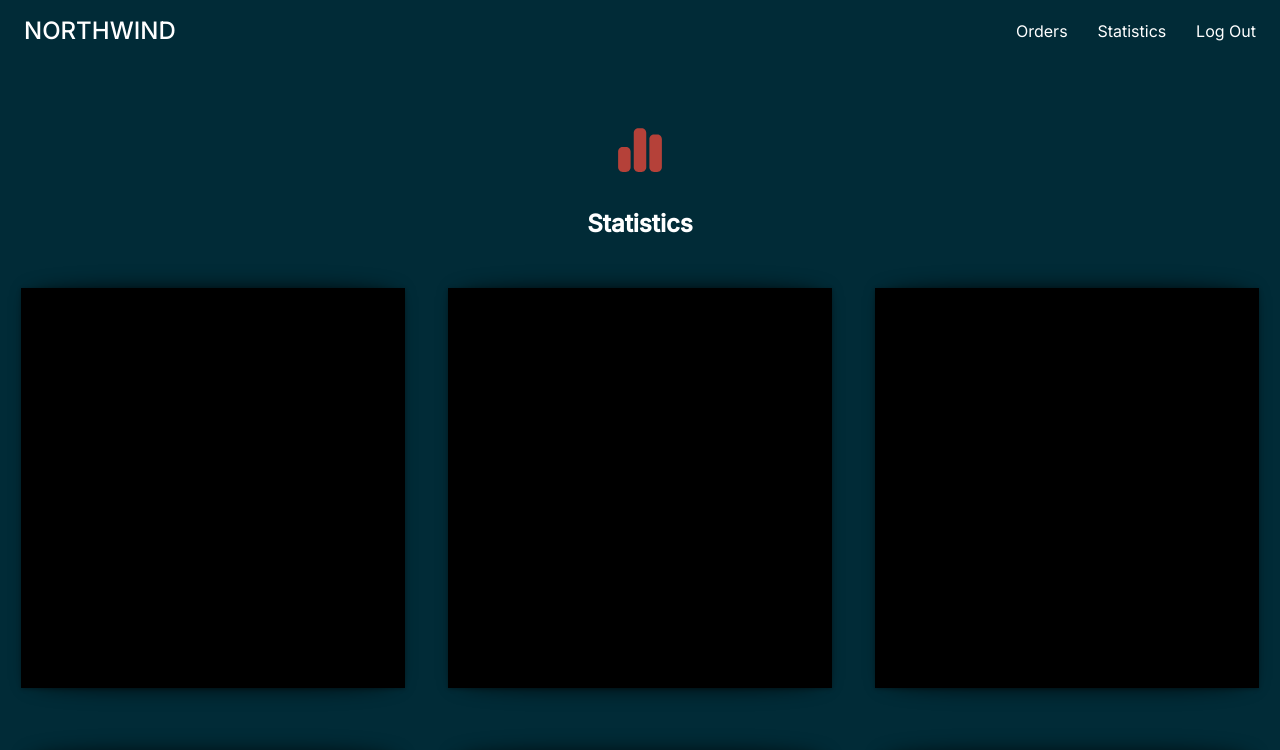
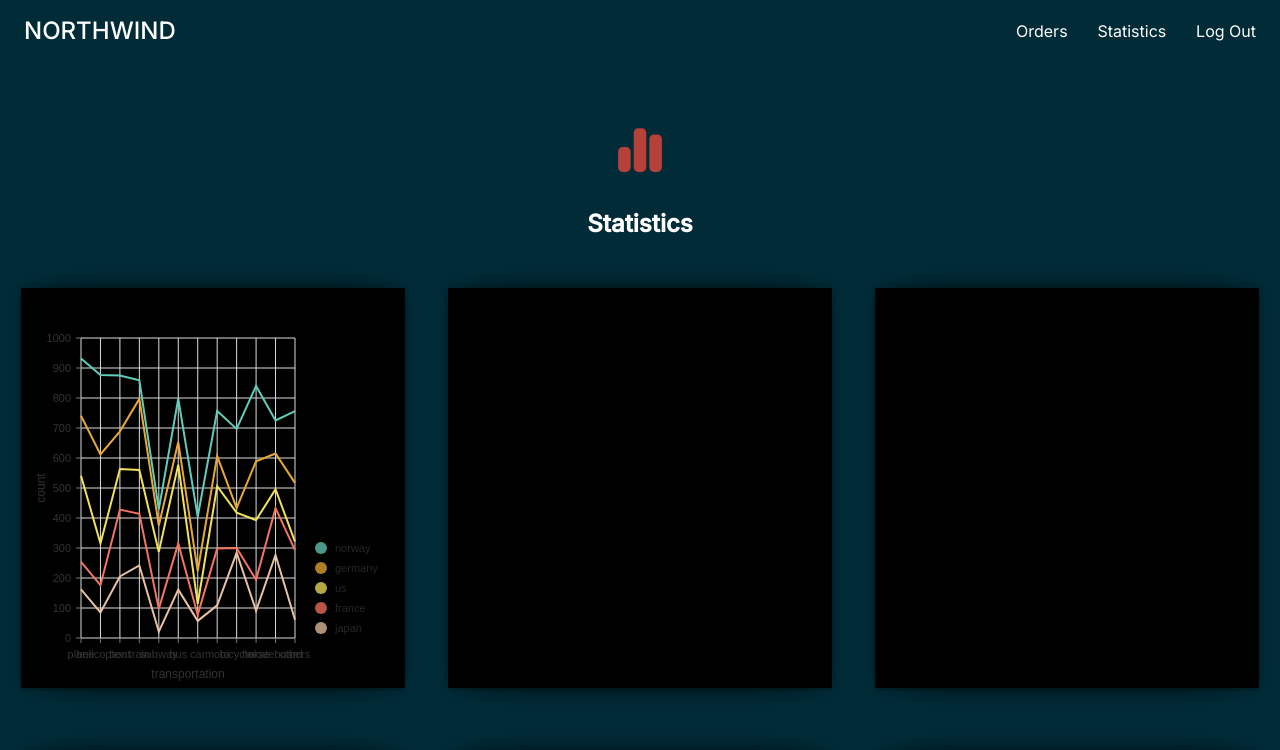
Before and after one commit to elessartech/northwind-dashboard, a React (Create React App) app in the folder frontend/: page /statistics in a window 1280 px wide. Shown: the top 750 px of the page. Built offline with nearby package versions, Linux system fonts and the light colour scheme; no server answers.

Commit message:
made chart visible on page

```diff
--- a/frontend/package.json
+++ b/frontend/package.json
@@ -7,6 +7,9 @@
     "@fortawesome/free-regular-svg-icons": "^6.3.0",
     "@fortawesome/free-solid-svg-icons": "^6.3.0",
     "@fortawesome/react-fontawesome": "^0.2.0",
+    "@nivo/bar": "^0.83.0",
+    "@nivo/core": "^0.83.0",
+    "@nivo/line": "^0.83.0",
     "@testing-library/jest-dom": "^5.14.1",
     "@testing-library/react": "^14.0.0",
     "@testing-library/user-event": "^13.2.1",
--- a/frontend/src/StatisticsPage/index.tsx
+++ b/frontend/src/StatisticsPage/index.tsx
@@ -3,6 +3,7 @@ import styled from "styled-components";
 import Navigation from "../components/Navigation";
 import { FontAwesomeIcon } from "@fortawesome/react-fontawesome";
 import { faChartSimple } from "@fortawesome/free-solid-svg-icons";
+import LineAreaChart from "../components/charts/LargeAreaChart";
 
 const Wrapper = styled.section`
   margin: 5em auto 0 auto;
@@ -37,34 +38,38 @@ const StatisticsGridWrapper = styled.div`
 const StatisticsGridItem = styled.div`
   background: black;
   width: 90%;
+  max-width: 600px;
   height: 400px;
   margin: 2em auto;
-  -webkit-box-shadow:0 1px 4px rgba(0, 0, 0, 0.3), 0 0 40px rgba(0, 0, 0, 0.1) inset;
-  -moz-box-shadow:0 1px 4px rgba(0, 0, 0, 0.3), 0 0 40px rgba(0, 0, 0, 0.1) inset;
-  box-shadow:0 1px 4px rgba(0, 0, 0, 0.3), 0 0 40px rgba(0, 0, 0, 0.1) inset;
-  position:relative;
-  &:before, &:after {
-    content:"";
-    position:absolute;
-    z-index:-1;
-    -webkit-box-shadow:0 0 20px rgba(0,0,0,0.8);
-    -moz-box-shadow:0 0 20px rgba(0,0,0,0.8);
-    box-shadow:0 0 20px rgba(0,0,0,0.8);
-    top:0;
-    bottom:0;
-    left:10px;
-    right:10px;
-    -moz-border-radius:100px / 10px;
-    border-radius:100px / 10px;
+  -webkit-box-shadow: 0 1px 4px rgba(0, 0, 0, 0.3),
+    0 0 40px rgba(0, 0, 0, 0.1) inset;
+  -moz-box-shadow: 0 1px 4px rgba(0, 0, 0, 0.3),
+    0 0 40px rgba(0, 0, 0, 0.1) inset;
+  box-shadow: 0 1px 4px rgba(0, 0, 0, 0.3), 0 0 40px rgba(0, 0, 0, 0.1) inset;
+  position: relative;
+  &:before,
+  &:after {
+    content: "";
+    position: absolute;
+    z-index: -1;
+    -webkit-box-shadow: 0 0 20px rgba(0, 0, 0, 0.8);
+    -moz-box-shadow: 0 0 20px rgba(0, 0, 0, 0.8);
+    box-shadow: 0 0 20px rgba(0, 0, 0, 0.8);
+    top: 0;
+    bottom: 0;
+    left: 10px;
+    right: 10px;
+    -moz-border-radius: 100px / 10px;
+    border-radius: 100px / 10px;
   }
   &:after {
-    right:10px;
-    left:auto;
-    -webkit-transform:skew(8deg) rotate(3deg);
-    -moz-transform:skew(8deg) rotate(3deg);
-    -ms-transform:skew(8deg) rotate(3deg);
-    -o-transform:skew(8deg) rotate(3deg);
-    transform:skew(8deg) rotate(3deg);
+    right: 10px;
+    left: auto;
+    -webkit-transform: skew(8deg) rotate(3deg);
+    -moz-transform: skew(8deg) rotate(3deg);
+    -ms-transform: skew(8deg) rotate(3deg);
+    -o-transform: skew(8deg) rotate(3deg);
+    transform: skew(8deg) rotate(3deg);
   }
 `;
 
@@ -76,7 +81,9 @@ const StatisticsPage = () => {
         <StatisticsStatusIcon icon={faChartSimple}></StatisticsStatusIcon>
         <StatisticsStatus>Statistics</StatisticsStatus>
         <StatisticsGridWrapper>
-          <StatisticsGridItem />
+          <StatisticsGridItem>
+            <LineAreaChart />
+          </StatisticsGridItem>
           <StatisticsGridItem />
           <StatisticsGridItem />
           <StatisticsGridItem />
--- /dev/null
+++ b/frontend/src/components/charts/LargeAreaChart.tsx
@@ -0,0 +1,343 @@
+import { ResponsiveLine } from "@nivo/line";
+
+const LineAreaChart = () => {
+  const data = [
+    {
+      id: "japan",
+      color: "hsl(358, 70%, 50%)",
+      data: [
+        {
+          x: "plane",
+          y: 162,
+        },
+        {
+          x: "helicopter",
+          y: 85,
+        },
+        {
+          x: "boat",
+          y: 205,
+        },
+        {
+          x: "train",
+          y: 242,
+        },
+        {
+          x: "subway",
+          y: 21,
+        },
+        {
+          x: "bus",
+          y: 161,
+        },
+        {
+          x: "car",
+          y: 57,
+        },
+        {
+          x: "moto",
+          y: 109,
+        },
+        {
+          x: "bicycle",
+          y: 284,
+        },
+        {
+          x: "horse",
+          y: 91,
+        },
+        {
+          x: "skateboard",
+          y: 277,
+        },
+        {
+          x: "others",
+          y: 61,
+        },
+      ],
+    },
+    {
+      id: "france",
+      color: "hsl(155, 70%, 50%)",
+      data: [
+        {
+          x: "plane",
+          y: 92,
+        },
+        {
+          x: "helicopter",
+          y: 91,
+        },
+        {
+          x: "boat",
+          y: 223,
+        },
+        {
+          x: "train",
+          y: 172,
+        },
+        {
+          x: "subway",
+          y: 76,
+        },
+        {
+          x: "bus",
+          y: 154,
+        },
+        {
+          x: "car",
+          y: 20,
+        },
+        {
+          x: "moto",
+          y: 189,
+        },
+        {
+          x: "bicycle",
+          y: 16,
+        },
+        {
+          x: "horse",
+          y: 103,
+        },
+        {
+          x: "skateboard",
+          y: 156,
+        },
+        {
+          x: "others",
+          y: 232,
+        },
+      ],
+    },
+    {
+      id: "us",
+      color: "hsl(306, 70%, 50%)",
+      data: [
+        {
+          x: "plane",
+          y: 287,
+        },
+        {
+          x: "helicopter",
+          y: 139,
+        },
+        {
+          x: "boat",
+          y: 135,
+        },
+        {
+          x: "train",
+          y: 146,
+        },
+        {
+          x: "subway",
+          y: 190,
+        },
+        {
+          x: "bus",
+          y: 263,
+        },
+        {
+          x: "car",
+          y: 37,
+        },
+        {
+          x: "moto",
+          y: 208,
+        },
+        {
+          x: "bicycle",
+          y: 118,
+        },
+        {
+          x: "horse",
+          y: 199,
+        },
+        {
+          x: "skateboard",
+          y: 63,
+        },
+        {
+          x: "others",
+          y: 28,
+        },
+      ],
+    },
+    {
+      id: "germany",
+      color: "hsl(141, 70%, 50%)",
+      data: [
+        {
+          x: "plane",
+          y: 200,
+        },
+        {
+          x: "helicopter",
+          y: 297,
+        },
+        {
+          x: "boat",
+          y: 126,
+        },
+        {
+          x: "train",
+          y: 237,
+        },
+        {
+          x: "subway",
+          y: 88,
+        },
+        {
+          x: "bus",
+          y: 75,
+        },
+        {
+          x: "car",
+          y: 109,
+        },
+        {
+          x: "moto",
+          y: 100,
+        },
+        {
+          x: "bicycle",
+          y: 15,
+        },
+        {
+          x: "horse",
+          y: 196,
+        },
+        {
+          x: "skateboard",
+          y: 119,
+        },
+        {
+          x: "others",
+          y: 196,
+        },
+      ],
+    },
+    {
+      id: "norway",
+      color: "hsl(70, 70%, 50%)",
+      data: [
+        {
+          x: "plane",
+          y: 191,
+        },
+        {
+          x: "helicopter",
+          y: 265,
+        },
+        {
+          x: "boat",
+          y: 186,
+        },
+        {
+          x: "train",
+          y: 62,
+        },
+        {
+          x: "subway",
+          y: 54,
+        },
+        {
+          x: "bus",
+          y: 145,
+        },
+        {
+          x: "car",
+          y: 181,
+        },
+        {
+          x: "moto",
+          y: 151,
+        },
+        {
+          x: "bicycle",
+          y: 264,
+        },
+        {
+          x: "horse",
+          y: 251,
+        },
+        {
+          x: "skateboard",
+          y: 110,
+        },
+        {
+          x: "others",
+          y: 239,
+        },
+      ],
+    },
+  ];
+  return (
+    <ResponsiveLine
+      data={data}
+      margin={{ top: 50, right: 110, bottom: 50, left: 60 }}
+      xScale={{ type: "point" }}
+      yScale={{
+        type: "linear",
+        min: "auto",
+        max: "auto",
+        stacked: true,
+        reverse: false,
+      }}
+      yFormat=" >-.2f"
+      axisTop={null}
+      axisRight={null}
+      axisBottom={{
+        tickSize: 5,
+        tickPadding: 5,
+        tickRotation: 0,
+        legend: "transportation",
+        legendOffset: 36,
+        legendPosition: "middle",
+      }}
+      axisLeft={{
+        tickSize: 5,
+        tickPadding: 5,
+        tickRotation: 0,
+        legend: "count",
+        legendOffset: -40,
+        legendPosition: "middle",
+      }}
+      pointSize={10}
+      pointColor={{ theme: "background" }}
+      pointBorderWidth={2}
+      pointBorderColor={{ from: "serieColor" }}
+      pointLabelYOffset={-12}
+      useMesh={true}
+      legends={[
+        {
+          anchor: "bottom-right",
+          direction: "column",
+          justify: false,
+          translateX: 100,
+          translateY: 0,
+          itemsSpacing: 0,
+          itemDirection: "left-to-right",
+          itemWidth: 80,
+          itemHeight: 20,
+          itemOpacity: 0.75,
+          symbolSize: 12,
+          symbolShape: "circle",
+          symbolBorderColor: "rgba(0, 0, 0, .5)",
+          effects: [
+            {
+              on: "hover",
+              style: {
+                itemBackground: "rgba(0, 0, 0, .03)",
+                itemOpacity: 1,
+              },
+            },
+          ],
+        },
+      ]}
+    />
+  );
+};
+
+export default LineAreaChart;
```
Also changed, not shown: 2 other files (tests, documents, lock files or other folders).
